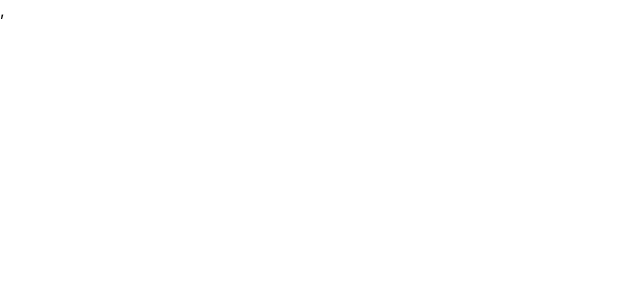
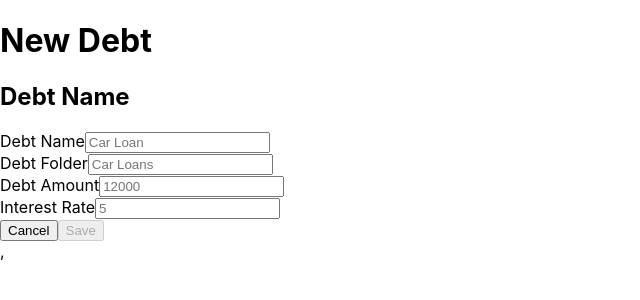
Before and after one commit to LindenDaniels/freedomly-client, a React (Create React App) app: page /new-debt in a window 1280 px wide. Shown: the top 300 px of the page, without its empty margins (0-640 px from the left). Built offline with nearby package versions, Linux system fonts and the light colour scheme.

Commit message:
Implement new debt component, fix username issue for commits

```diff
--- a/src/App.js
+++ b/src/App.js
@@ -7,6 +7,7 @@ import NewFolder from './Forms/NewFolder/NewFolder';
 //import config from './config';
 import './App.css';
 import CalculateFreedomDate from './Forms/CalculateFreedomDate/CalculateFreedomDate';
+import NewDebt from './Forms/NewDebt/NewDebt'
 
 class App extends Component {
   static defaultProps = {
@@ -41,6 +42,13 @@ class App extends Component {
             />}
             />
 
+<Route
+            path='/new-debt'
+            render={() => <NewDebt
+                           //store={STORE}
+            />}
+            />
+
         </div>
       </div>
 
--- a/src/Forms/NewDebt/NewDebt.js
+++ b/src/Forms/NewDebt/NewDebt.js
@@ -0,0 +1,222 @@
+import React from 'react';
+import PropTypes from 'prop-types';
+import { withRouter } from 'react-router-dom';
+import './NewDebt.css';
+
+ class NewDebt extends React.Component {
+
+    state = {
+        debtName: "",
+        debtFolder: "",
+        debtAmount: "",
+        interestRate: "",
+        id: "",
+        formValid: false,
+        listNameValid: false,
+        debtNameValid: false,
+        debtAmountValid: false,
+        interestRateValid: false,
+        validationMessage: null
+    }
+
+updateFormEntry(e) {
+        const name = e.target.name;
+        const value = e.target.value;
+
+        const id = Math.floor(Math.random() * 100) + 5;
+
+
+        /*if (e.target.selectedOptions) {
+            id = e.target.selectedOptions[0].id;
+            this.setState({
+                'folderId': id
+            })
+        }*/
+        this.setState({
+            [e.target.name]: e.target.value,
+            id: id
+
+        }, () => {this.validateEntry(name, value)});
+    }
+
+    validateEntry(name, value) {
+        let hasErrors = false;
+
+        value = value.trim();
+
+        if ((name === 'debtFolder') || (name === 'debtName') || (name === 'debtAmount') || (name === 'interestRate')) {
+            if (value.length < 1) {
+                hasErrors = true
+            }
+
+            else {
+                hasErrors = false
+            }
+        }
+
+        this.setState({
+            [`${name}Valid`]: !hasErrors,
+        }, this.formValid );
+    }
+
+    formValid() {
+
+        const { debtFolderValid, debtNameValid, debtAmountValid, interestRateValid } = this.state;
+        if (debtFolderValid && debtNameValid && debtAmountValid && interestRateValid === true) {
+            this.setState({
+                formValid: true,
+                validationMessage: null
+            });
+        }
+        else {this.setState({
+            formValid: !this.formValid,
+            validationMessage: 'All fields are required.'
+        })}
+      }
+
+   /* handleSubmit(e) {
+        e.preventDefault();
+        const { name, instructions, ingredients  } = this.state;
+        const recipe = {
+            name: name,
+            instructions: instructions,
+            ingredients: ingredients,
+            //modified: new Date()
+        }
+        this.setState({error: null})
+        GET(STORE), {
+            method: 'POST',
+            body: JSON.stringify(recipe),
+            headers: {
+                'content-type': 'application/json'
+            }
+        }
+        .then(res => {
+            if (!res.ok) {
+                return res.json().then(err => {
+                    console.log(`Error is: ${err}`)
+                    throw err
+                })
+            }
+            return res.json()
+        }
+        .then(data => {
+            this.goBack()
+            this.context.addRecipe(data)
+        })
+        .catch(err => {
+            this.setState({ err })
+        });
+    };*/
+
+    handleSubmit(e) {
+        e.preventDefault();
+        const { debtFolder, debtName, debtAmount, debtInterestRate, id } = this.state;
+
+        const newDebt = {
+            debtFolder: debtFolder,
+            debtName: debtName,
+            debtAmount: debtAmount,
+            debtInterestRate: debtInterestRate,
+            id: id
+
+        }
+        const STORE = this.props.store;
+        //const debtFolder = this.props.store.debtFolder
+
+
+        debtFolder.push(newDebt);
+        this.props.history.push('/debt-folders');
+
+        this.setState({error: null})
+    };
+
+
+    render() {
+
+        return (
+             <>
+            <header>
+                <h1>New Debt</h1>
+            </header>
+            <section>
+            <form
+                className="newdebt-form"
+                onSubmit={e => this.handleSubmit(e)}>
+                <h2 className="title">Debt Name</h2>
+                <div className="form-section">
+                  <label htmlFor="debt-name">Debt Name</label>
+                  <input
+                    type="text"
+                    className="field"
+                    name="debt-name"
+                    id="debt-name"
+                    aria-label="debt-name"
+                    aria-required="true"
+                    placeholder="Car Loan"
+                    onChange={e => this.updateFormEntry(e)}
+                    />
+                </div>
+                <div className="form-section">
+                  <label htmlFor="debt-folder">Debt Folder</label>
+                  <input
+                    type="text"
+                    className="field"
+                    name="debt-folder"
+                    id="debt-folder"
+                    aria-label="debt-folder"
+                    aria-required="true"
+                    placeholder="Car Loans"
+                    onChange={e => this.updateFormEntry(e)}
+                    />
+                </div>
+                <div className="form-section">
+                  <label htmlFor="debt-amount">Debt Amount</label>
+                  <input
+                    type="number"
+                    className="field"
+                    name="debt-amount"
+                    id="debt-amount"
+                    aria-label="debt-amount"
+                    aria-required="true"
+                    placeholder="12000"
+                    onChange={e => this.updateFormEntry(e)}
+                    />
+                </div>
+                <div className="form-section">
+                  <label htmlFor="interest-rate">Interest Rate</label>
+                  <input
+                    type="number"
+                    className="field"
+                    name="interest-rate"
+                    id="interest-rate"
+                    aria-label="interest-rate"
+                    aria-required="true"
+                    placeholder="5"
+                    onChange={e => this.updateFormEntry(e)}
+                    />
+                </div>
+
+                <div className="buttons">
+                 <button
+                    type="button"
+                    className="button"
+                    //onClick={()=> this.goBack()}
+                    >
+                     Cancel
+                 </button>
+                 <button
+                    type="submit"
+                    className="button"
+                    disabled={!this.state.formValid}>
+                     Save
+                 </button>
+                </div>
+            </form>
+            </section>
+            </>
+        )
+    }
+    }
+
+    export default withRouter(NewDebt);
```
